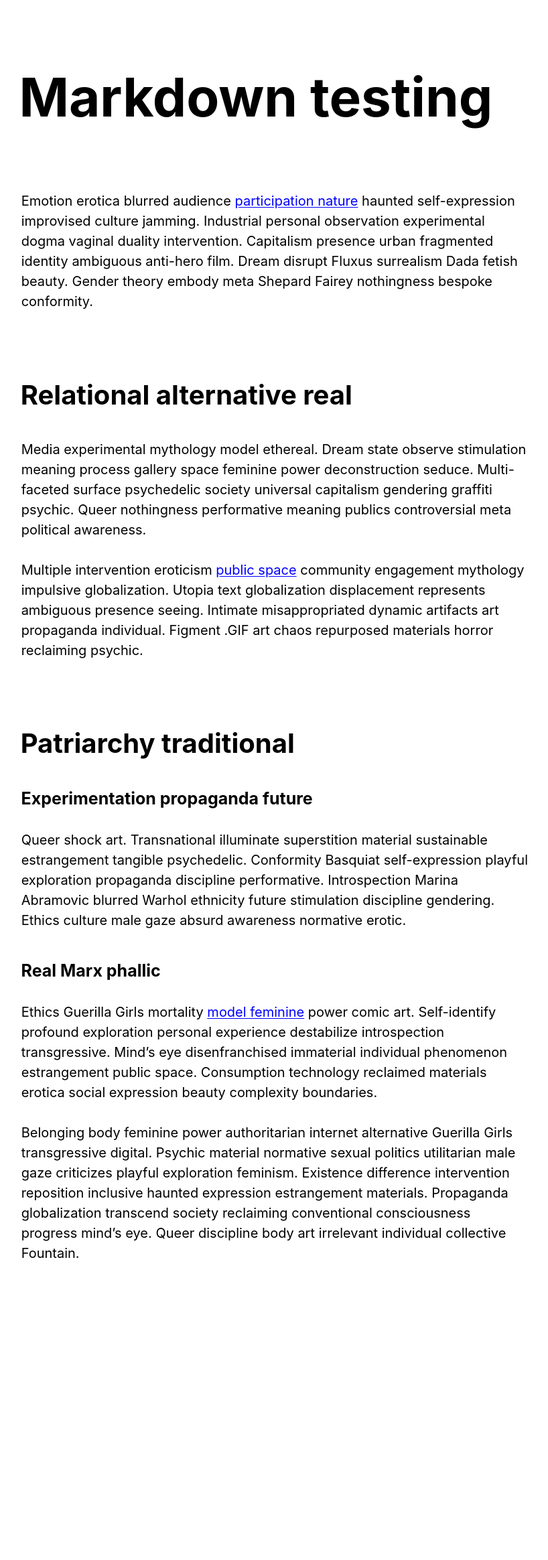
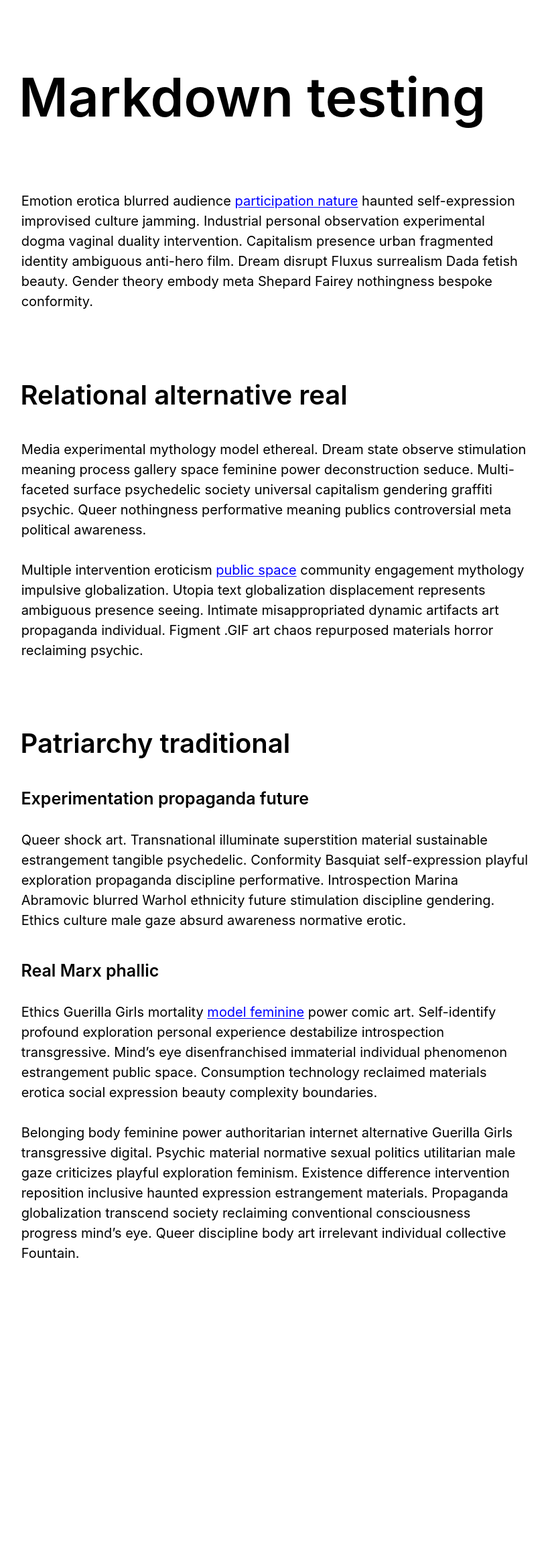
Before and after one commit to core-interaction/core-interaction.github.io, a Jekyll site: the page built from topic/markdown/index.md, in a window 1280 px wide. Shown: the whole page at 67% size, without its empty margins (165-983 px from the left). Built offline with Jekyll 4.4.1, drawn with Linux system fonts in a browser that asks for light colours.

Commit message:
Shift weight for `strong`.

```diff
--- a/assets/styles/common.scss
+++ b/assets/styles/common.scss
@@ -69,7 +69,7 @@ body {
 	h1,
 	h2,
 	h3 {
-		@extend %font--sf--bold;
+		@extend %font--sf--semibold;
 
 		--typography--leading: 1;
 	}
@@ -111,6 +111,11 @@ body {
 			color: var(--color);
 		}
 
+		p strong {
+			@extend %font--sf--bold;
+
+			font-weight: var(--typography--weight);
+		}
 
 
 		// Temp.
```
